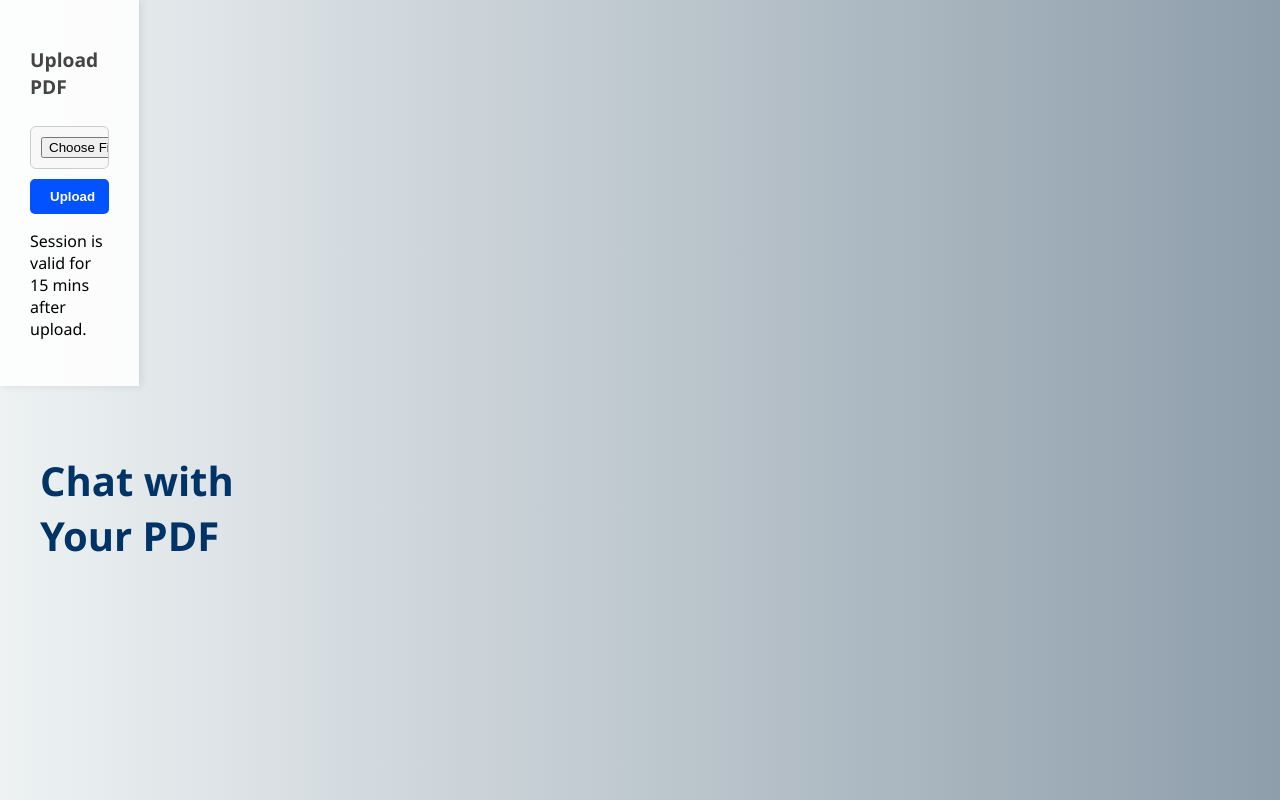
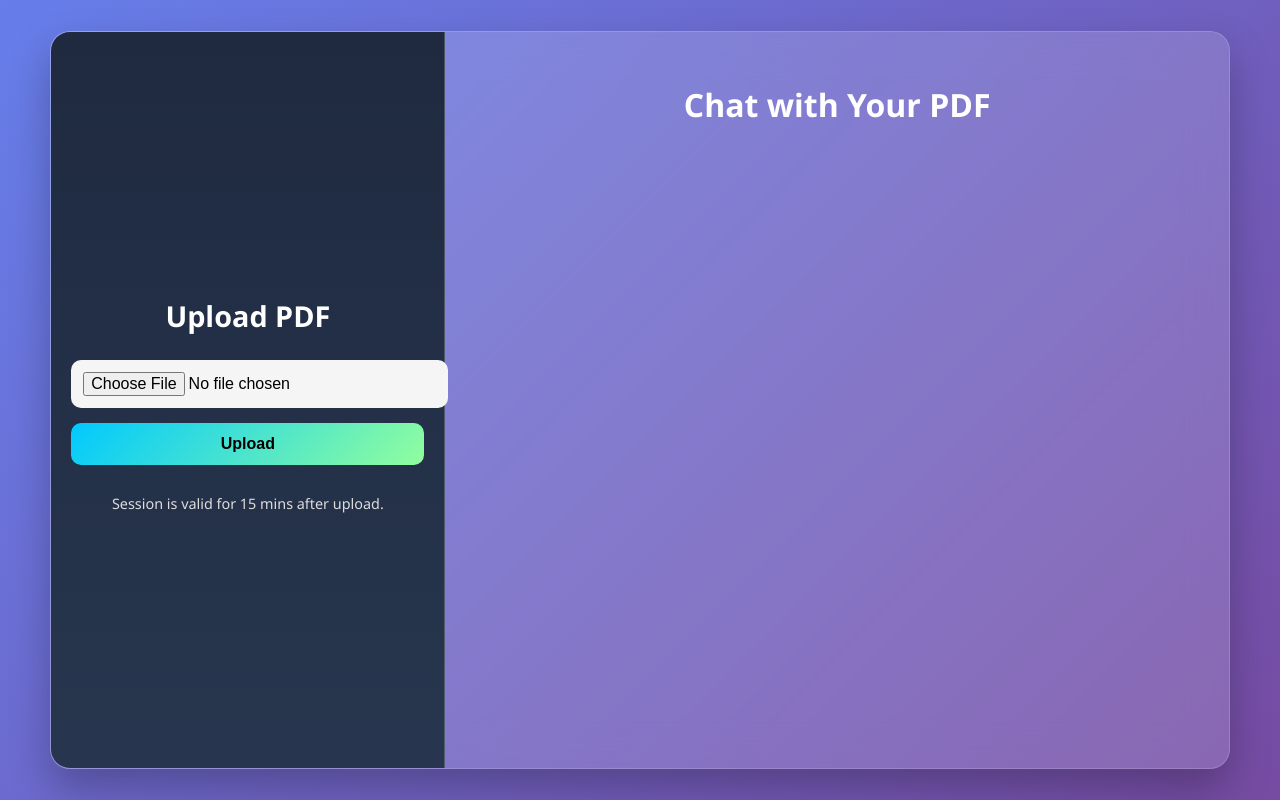
Before and after one commit to shubhendu-ghosh-DS/AskmyPdf, a Flask app: page / in a window 1280 px wide. Run offline with Flask 3, Linux system fonts and the light colour scheme.

Commit message:
Update static/style.css

```diff
--- a/static/style.css
+++ b/static/style.css
@@ -1,102 +1,164 @@
-* {
-  box-sizing: border-box;
-}
-
+/* GLOBAL STYLES */
 body {
   margin: 0;
   padding: 0;
-  font-family: 'Segoe UI', Tahoma, Geneva, Verdana, sans-serif;
-  background: linear-gradient(to right, #eef2f3, #8e9eab);
+  font-family: "Segoe UI", Tahoma, Geneva, Verdana, sans-serif;
+  background: linear-gradient(135deg, #667eea, #764ba2);
+  color: #fff;
   height: 100vh;
   display: flex;
+  justify-content: center;
+  align-items: center;
+  overflow: hidden;
 }
 
+.main-container {
+  display: flex;
+  height: 92vh;
+  width: 92vw;
+  background: rgba(255, 255, 255, 0.1);
+  backdrop-filter: blur(20px);
+  -webkit-backdrop-filter: blur(20px);
+  box-shadow: 0 20px 40px rgba(0, 0, 0, 0.25);
+  border-radius: 20px;
+  overflow: hidden;
+  border: 1px solid rgba(255, 255, 255, 0.2);
+}
+
+/* LEFT PANEL */
 .left-panel {
   width: 30%;
-  background: #ffffffdd;
-  padding: 30px;
-  box-shadow: 2px 0 8px rgba(0, 0, 0, 0.1);
+  background: linear-gradient(180deg, #1f2a40, #27364e);
+  padding: 30px 20px;
   display: flex;
   flex-direction: column;
   justify-content: center;
+  border-right: 1px solid rgba(255, 255, 255, 0.2);
+  color: #fff;
 }
 
-.right-panel {
-  width: 70%;
-  padding: 40px;
-  overflow-y: auto;
-  color: #333;
+.left-panel h2 {
+  margin-bottom: 25px;
+  text-align: center;
+  font-size: 1.8em;
+  font-weight: bold;
 }
 
-h1 {
-  font-size: 2.5rem;
-  color: #003366;
-  margin-bottom: 10px;
+.left-panel input,
+.left-panel button {
+  width: 100%;
+  margin-bottom: 15px;
+  padding: 12px;
+  border-radius: 10px;
+  border: none;
+  font-size: 1em;
+  outline: none;
 }
 
-h2 {
-  font-size: 1.2rem;
-  color: #444;
+.left-panel input {
+  background-color: #f5f5f5;
+  color: #000;
 }
 
-input[type="file"] {
-  margin-top: 10px;
-  border: 1px solid #ccc;
-  padding: 10px;
-  border-radius: 6px;
-  width: 100%;
-  background: #f8f8f8;
+.left-panel button {
+  background: linear-gradient(135deg, #00c9ff, #92fe9d);
+  color: #000;
+  font-weight: bold;
+  cursor: pointer;
+  transition: all 0.3s ease;
 }
 
-button {
-  padding: 10px 20px;
-  margin-top: 10px;
-  border: none;
-  border-radius: 5px;
-  background-color: #0352ff;
-  color: white;
-  font-weight: bold;
-  cursor: pointer;
-  transition: background 0.3s ease;
+.left-panel button:hover {
+  transform: scale(1.05);
+  background: linear-gradient(135deg, #00c6ff, #0072ff);
+  color: #fff;
 }
 
-button:hover {
-  background-color: #023ec1;
+.note {
+  font-size: 0.9em;
+  text-align: center;
+  color: #ddd;
 }
 
-#chat-box {
-  background: #ffffffcc;
-  border-radius: 10px;
-  padding: 20px;
-  min-height: 300px;
-  max-height: 60vh;
-  overflow-y: auto;
-  margin-top: 20px;
-  box-shadow: 0 0 5px rgba(0,0,0,0.1);
+/* RIGHT PANEL */
+.right-panel {
+  flex: 1;
+  background-color: rgba(255, 255, 255, 0.05);
+  padding: 30px;
+  display: flex;
+  flex-direction: column;
+  justify-content: space-between;
+  color: #fff;
 }
 
-#chat-box p {
-  margin: 10px 0;
-  line-height: 1.5;
+.right-panel h1 {
+  text-align: center;
+  margin-bottom: 20px;
+  font-size: 2em;
 }
 
-#chat-box p b {
-  color: #0352ff;
+.chat-box {
+  flex: 1;
+  background: rgba(255, 255, 255, 0.15);
+  border-radius: 12px;
+  padding: 20px;
+  overflow-y: auto;
+  max-height: 65vh;
+  margin-bottom: 20px;
+  color: #f1f1f1;
 }
 
-#question {
-  width: 100%;
-  padding: 10px;
-  border-radius: 6px;
-  border: 1px solid #ccc;
-  margin-top: 20px;
+.chat-box p {
+  margin: 10px 0;
+  line-height: 1.6;
+  font-size: 1em;
 }
 
-.footer {
-  text-align: center;
-  font-size: 0.9rem;
-  color: #888;
-  position: absolute;
-  bottom: 10px;
-  width: 100%;
+.chat-box p b {
+  color: #ffd54f;
 }
+
+.input-section {
+  display: flex;
+  gap: 10px;
+  align-items: center;
+}
+
+.input-section input {
+  flex: 1;
+  padding: 12px;
+  border-radius: 10px;
+  border: none;
+  font-size: 1em;
+  background-color: #f8f8f8;
+  color: #000;
+  outline: none;
+}
+
+.input-section button {
+  padding: 12px 16px;
+  border: none;
+  border-radius: 10px;
+  cursor: pointer;
+  font-size: 1em;
+  font-weight: bold;
+  transition: all 0.3s ease;
+}
+
+.input-section button:first-of-type {
+  background: linear-gradient(135deg, #ff758c, #ff7eb3);
+  color: white;
+}
+
+.input-section button:first-of-type:hover {
+  background: linear-gradient(135deg, #fc5c7d, #6a82fb);
+}
+
+.input-section .clear-btn {
+  background: linear-gradient(135deg, #f44336, #e57373);
+  color: white;
+}
+
+.input-section .clear-btn:hover {
+  background: linear-gradient(135deg, #d32f2f, #ef5350);
+}
```
